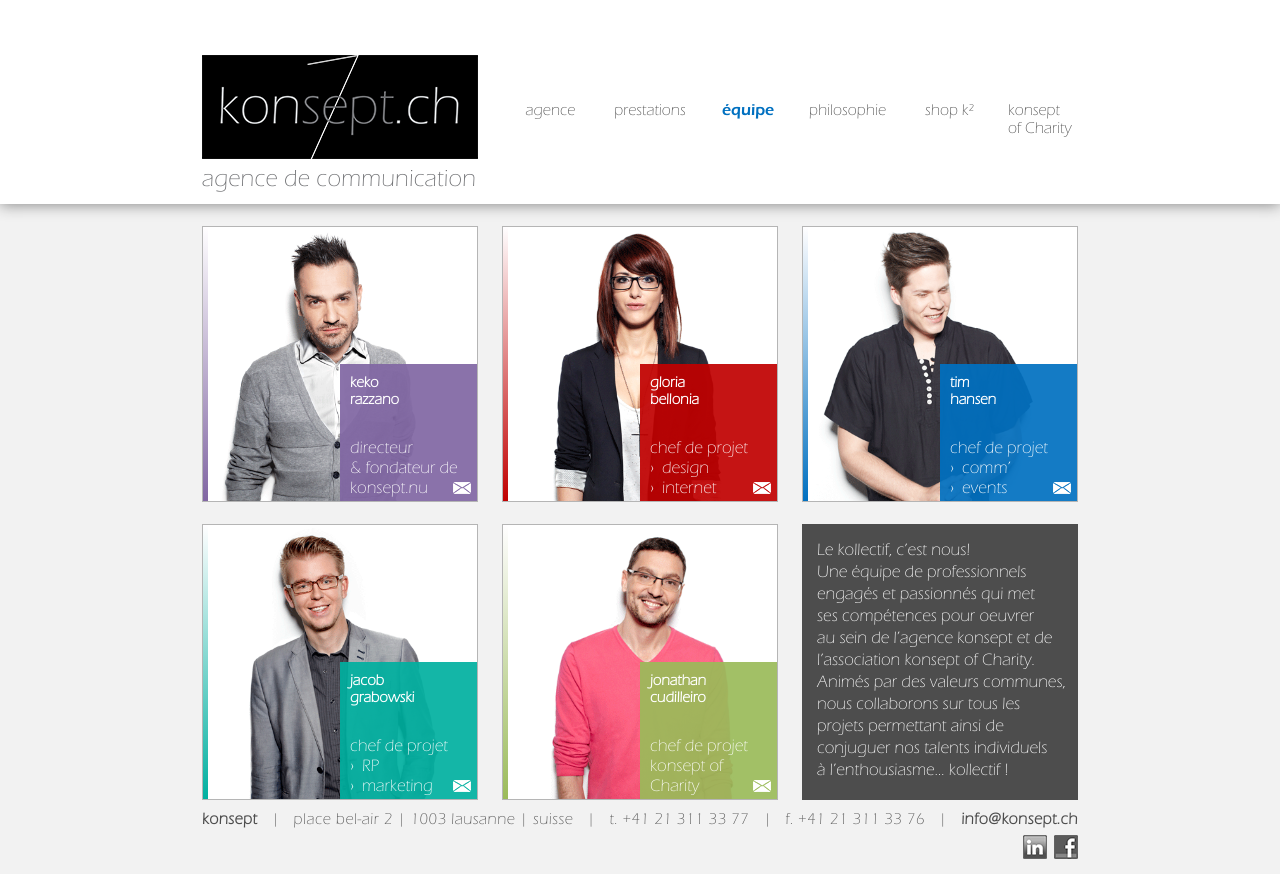
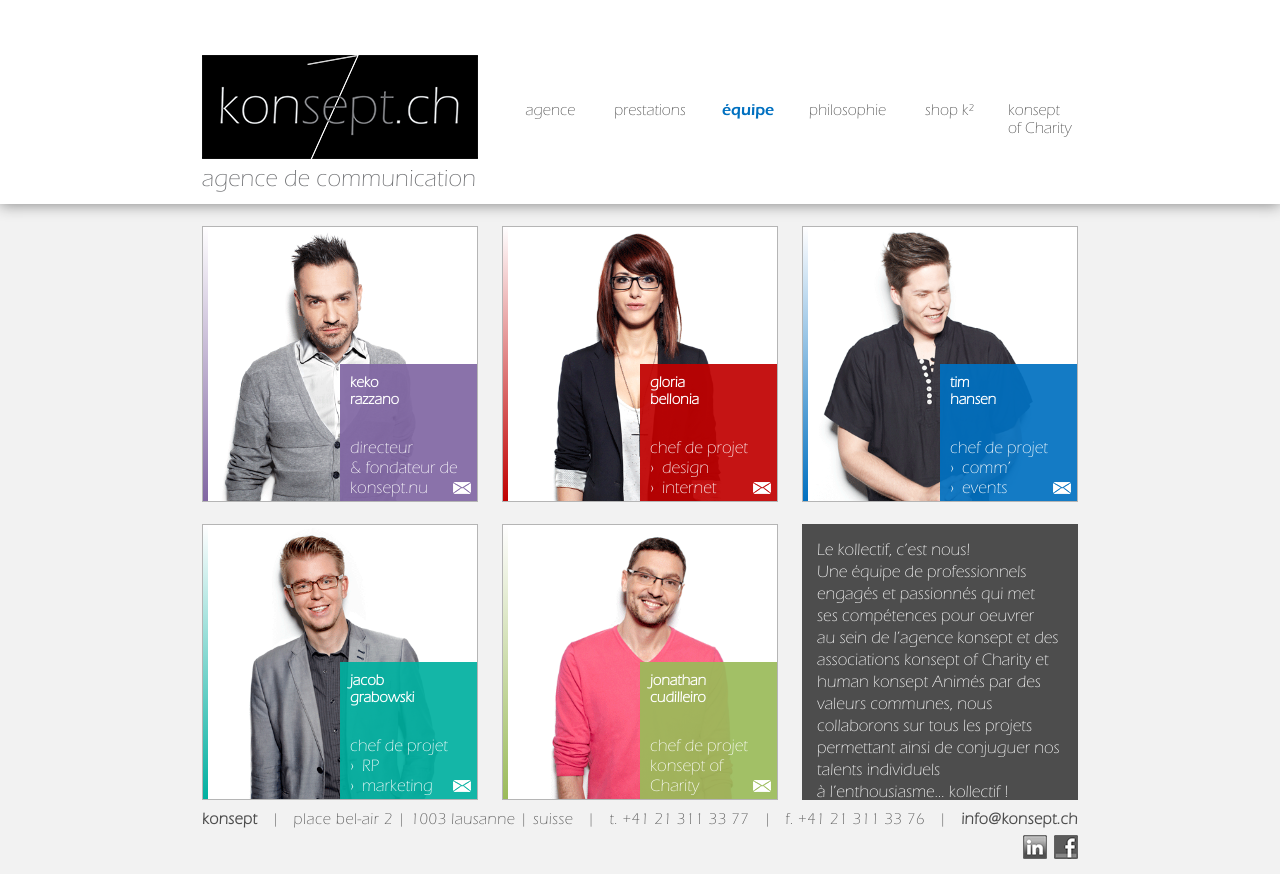
Before and after one commit to maieutiquer/knu, a PHP site: page /team in a window 1280 px wide. Run offline with PHP 8.4, Linux system fonts and the light colour scheme.

Commit message:
team.php edited online with Bitbucket

```diff
--- a/pages/team.php
+++ b/pages/team.php
@@ -65,7 +65,7 @@
     <li><div class="team-description">
             <p>Le <strong>kollectif</strong>, c’est nous!<br> Une équipe de professionnels
 engagés et passionnés qui met ses&nbsp;compétences pour oeuvrer au&nbsp;sein de l’agence
-<strong>konsept</strong> et de l’association <strong>konsept of Charity.</strong>
+<strong>konsept</strong> et des associations <strong>konsept of Charity</strong> et <strong>human konsept</strong>
 Animés par des valeurs communes, nous collaborons sur tous les projets permettant
 ainsi de conjuguer nos talents individuels à&nbsp;l’enthousiasme... kollectif !
         </div>
```
